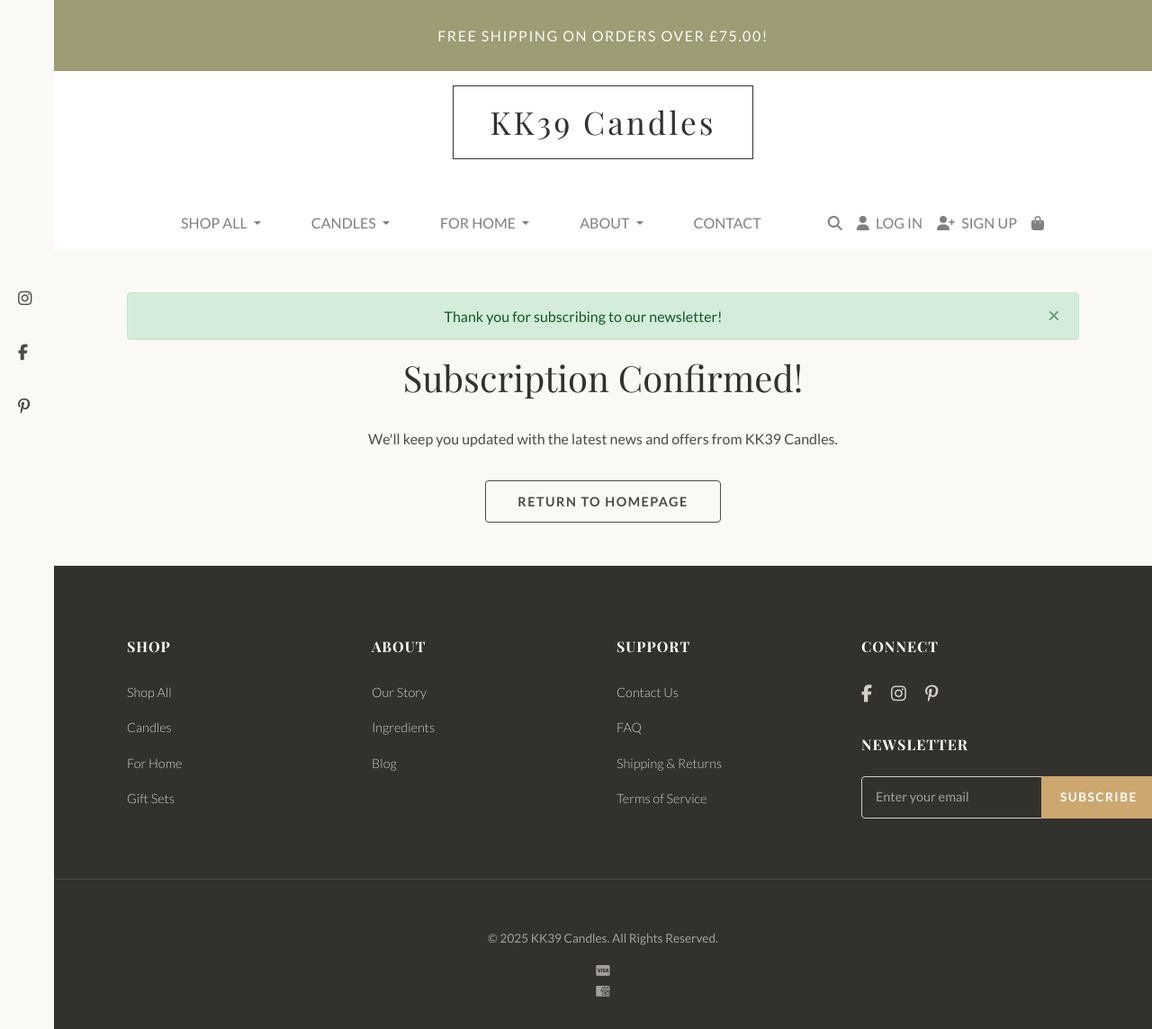
After one commit to kristine-kiki/KK39_Candles, a Django app: page /newsletter/thanks in a window 1280 px wide. The commit adds this page. Shown: the whole page at 90% size. Run offline with Django 3.2, Linux system fonts and the light colour scheme; some libraries are stand-ins or nearby versions.

Commit message:
add newsletter-thanks.html, views, urls

```diff
--- /dev/null
+++ b/home/templates/home/newsletter_thanks.html
@@ -0,0 +1,26 @@
+{% extends 'base.html' %}
+{% load static %}
+
+{% block title %}
+    Subscription Confirmed - {{ block.super }}
+{% endblock %}
+
+{% block content %}
+<div class="container text-center my-5">
+    {# This section will display messages from Django's messaging framework #}
+    {% if messages %}
+        {% for message in messages %}
+            <div class="alert alert-{{ message.tags }} alert-dismissible fade show" role="alert">
+                {{ message }}
+                <button type="button" class="close" data-dismiss="alert" aria-label="Close">
+                    <span aria-hidden="true">×</span>
+                </button>
+            </div>
+        {% endfor %}
+    {% endif %}
+
+    <h2>Subscription Confirmed!</h2>
+    <p>We'll keep you updated with the latest news and offers from KK39 Candles.</p>
+    <a href="{% url 'home' %}" class="btn btn-primary mt-3">Return to Homepage</a>
+</div>
+{% endblock %}
--- a/home/urls.py
+++ b/home/urls.py
@@ -3,5 +3,6 @@ from django.urls import path
 from . import views
 
 urlpatterns = [
-    path('', views.home_view, name='home')
+    path('', views.home_view, name='home'),
+    path('newsletter/thanks', views.newsletter_thanks, name='newsletter_thanks')
 ]
--- a/home/views.py
+++ b/home/views.py
@@ -1,5 +1,6 @@
 from django.shortcuts import render
 from products.models import Product
+from django.contrib import messages
 
 # Create your views here.
 
@@ -15,11 +16,15 @@ def home_view(request):
         bestseller_products = Product.objects.all().order_by('-id')[:4]
     except Exception as e: # Catch potential field errors if is_bestseller isn't added yet
         print(f"Error fetching bestsellers (check Product model/query): {e}")
-        bestseller_products = None # Fallback: random products
-
+        bestseller_products = None
 
     context = {
         'bestseller_products': bestseller_products,
-        # ... other context variables for your page ...
     }
+
     return render(request, 'home/index.html', context)
+
+def newsletter_thanks(request):
+    messages.success(request, 'Thank you for subscribing to our newsletter!')
+
+    return render(request, 'home/newsletter_thanks.html')
--- a/templates/base.html
+++ b/templates/base.html
@@ -64,21 +64,6 @@
             <li><a href="https://uk.pinterest.com/" aria-label="Pinterest" target='_blank'><i class="fab fa-pinterest-p"></i></a></li>
         </ul>
     </aside>
-
-    {# Add message display logic if using Django messages framework #}
-    {% if messages %}
-        <div class="message-container container">
-            {% for message in messages %}
-                <div class="alert alert-{{ message.tags }} alert-dismissible fade show" role="alert">
-                    {{ message }}
-                    <button type="button" class="close" data-dismiss="alert" aria-label="Close">
-                        <span aria-hidden="true">×</span>
-                    </button>
-                </div>
-            {% endfor %}
-        </div>
-    {% endif %}
-
 
     <main>
         {% block content %}
```
Also changed, not shown: 1 other file.
